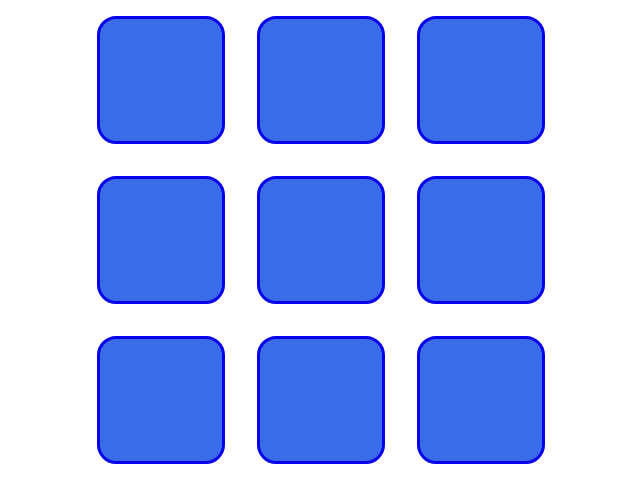
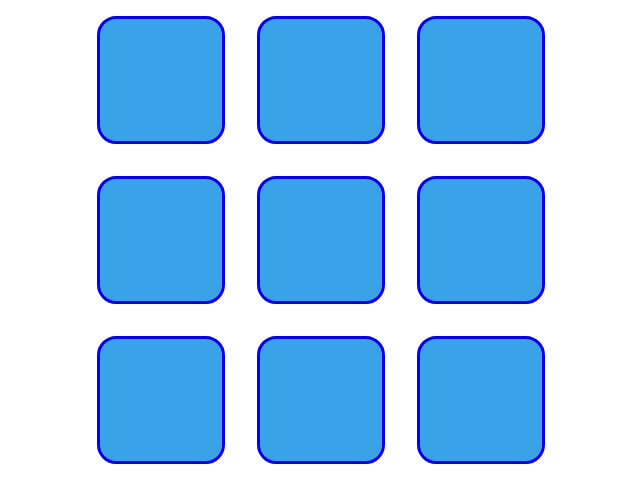
Before and after one commit to fgamester/tic-tac-toe-react, a React (Vite) app: page / in a window 1280 px wide. Shown: the top 502 px of the page, without its empty margins (319-959 px from the left). Built offline with nearby package versions, Linux system fonts and the light colour scheme.

Commit message:
styles and basic controls added

```diff
--- a/src/components/board.jsx
+++ b/src/components/board.jsx
@@ -2,8 +2,9 @@ import { useState, useEffect } from "react";
 import Box from "./box";
 import '../styles/board.css'
 
-const Board = ({ }) => {
+const Board = ({turn, changeTurn }) => {
     const [cells, setCells] = useState(new Array(9).fill(null))
+
 
     const checkWinner = () => {
         const winnerLines = [
@@ -40,7 +41,7 @@ const Board = ({ }) => {
     return (
         <div className="game-board">
             {cells.map((item, index) => (
-                <Box key={index} />
+                <Box key={index} item={item} index={index} play={setCells} list={cells} turn={turn} changeTurn={changeTurn} />
             ))}
         </div>
     )
--- a/src/components/box.jsx
+++ b/src/components/box.jsx
@@ -1,8 +1,21 @@
 import '../styles/box.css'
 
-const Box = () => {
+const Box = ({ item, index, play, list, turn, changeTurn }) => {
+
+    const paintBox = () => {
+        const newList = [...list];
+        if (turn) {
+            newList[index] = "O";
+        } else {
+            newList[index] = "X";
+        }
+        changeTurn(() => !turn);
+        play(() => newList);
+    }
+
     return (
-        <div className="game-box">
+        <div {...item == null && { onClick: paintBox }} className={`game-box ${item == null ? 'game-box-empty' : 'game-box-painted'}`}>
+            {item}
         </div>
     )
 }
--- a/src/components/game.jsx
+++ b/src/components/game.jsx
@@ -1,9 +1,15 @@
+import { useState } from "react";
 import Board from "./board";
 
 const Game = () => {
+    const [inMenu, setInMenu] = useState(true)
+    const [gameTurn, setGameTurn] = useState(true)
+    const [winner, setWinner] = useState(false)
+
+
     return (
         <>
-            <Board />
+            <Board turn={gameTurn} changeTurn={setGameTurn} />
         </>
     )
 }
--- a/src/styles/box.css
+++ b/src/styles/box.css
@@ -4,12 +4,22 @@
     border-width: 0.3vw;
     width: 80%;
     height: 80%;
-    background-color: #3A6BE8;
+    background-color: #3AA2E8;
     border-radius: 15%;
+    display: flex;
+    justify-content: center;
+    align-items: center;
     transition: width 0.1s ease-out, height 0.1s ease-out;
+    user-select: none;
 }
 
-.game-box:hover {
+.game-box-empty:hover {
     width: 85%;
     height: 85%;
+    cursor: pointer;
 }
+
+.game-box-painted {
+    font-size: calc(var(--cell-size) * 0.5);
+    color: #0700EA;
+}
```
